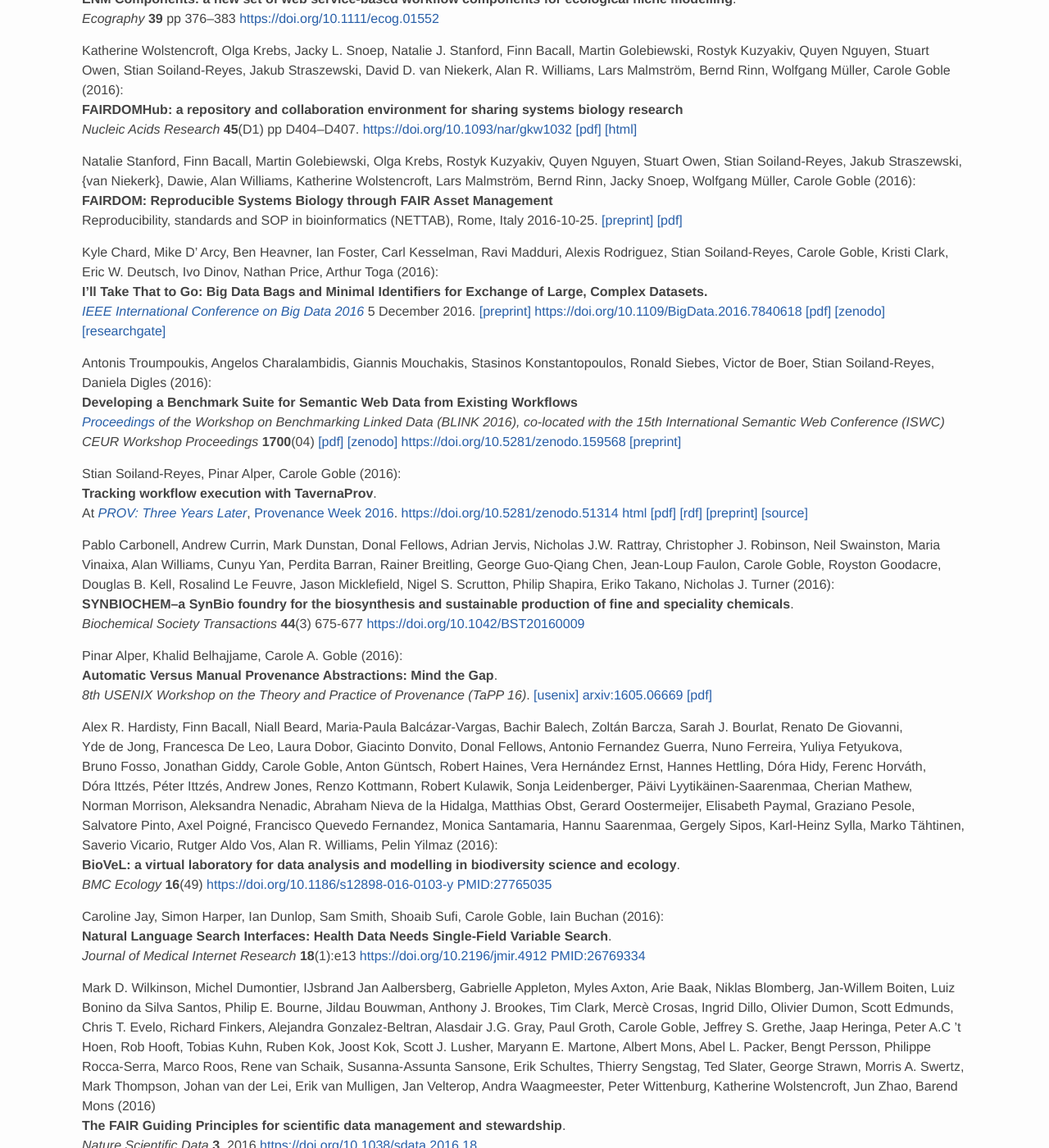
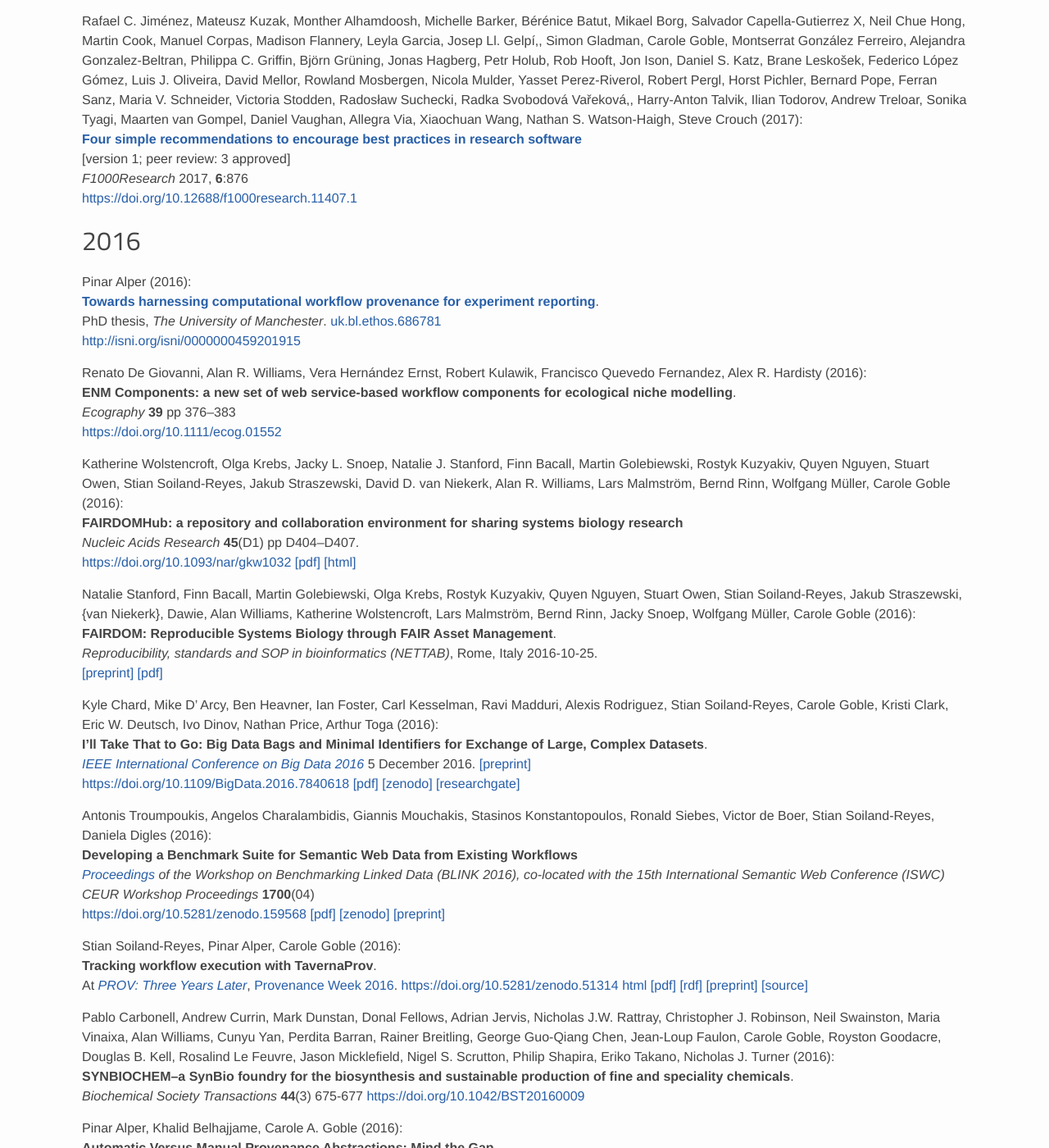
Before and after one commit to eScienceLab/eScienceLab.github.io, a Jekyll site: the page built from publications/index.md, in a window 1280 px wide and 1400 px high, scrolled down 8893 px. Shown: the whole window at 82% size. Built offline with Jekyll 4.4.1, drawn with Linux system fonts in a browser that asks for light colours; comment, search, counter and statistics services are not loaded; some of the changed text lies outside the part shown.

Commit message:
Markdown tweaks/newlines

```diff
--- a/publications/index.md
+++ b/publications/index.md
@@ -112,7 +112,8 @@
 Tobias Kuhn, Hailiang Mei, Hervé Ménager, Steffen Möller, Robin A. Richardson,
 Vincent Robert, Stian Soiland-Reyes, Robert Stevens, Szoke Szaniszlo,
 Suzan Verberne, Aswin Verhoeven, Katherine Wolstencroft (2021):
-[**Perspectives on automated composition of workflows in the life sciences**](https://doi.org/10.12688/f1000research.54159.1) [version 1; peer review: 2 approved].
+[**Perspectives on automated composition of workflows in the life sciences**](https://doi.org/10.12688/f1000research.54159.1).
+[version 1; peer review: 2 approved]
 _F1000Research_ **10**:897
 <https://doi.org/10.12688/f1000research.54159.1>
 
@@ -285,7 +286,7 @@
 Shoaib Sufi, Aleksandra Nenadic, Raniere Silva, Beth Duckles, Iveta Simera, Jennifer A. de Beyer, Caroline Struthers,
 Terhi Nurmikko-Fuller, Louisa Bellis, Wadud Miah, Adriana Wilde, Iain Emsley, Olivier Philippe, Melissa Balzano, Sara Coelho, Heather Ford, Catherine Jones, Vanessa Higgins (2018):
 [**Ten simple rules for measuring the impact of workshops**](https://doi.org/10.1371/journal.pcbi.1006191).
-_PLOS Computational Biology_ **14**(8):e1006191.
+_PLOS Computational Biology_ **14**(8):e1006191
 <https://doi.org/10.1371/journal.pcbi.1006191>
 
 Pablo Carbonell, Adrian J. Jervis, Christopher J. Robinson, Cunyu Yan, Mark Dunstan, Neil Swainston, Maria Vinaixa, Katherine A. Hollywood, Andrew Currin, Nicholas J. W. Rattray, Sandra Taylor, Reynard Spiess, Rehana Sung, Alan R. Williams, Donal Fellows, Natalie J. Stanford, Paul Mulherin, Rosalind Le Feuvre, Perdita Barran, Royston Goodacre, Nicholas J. Turner, Carole Goble, George Guoqiang Chen, Douglas B. Kell, Jason Micklefield, Rainer Breitling, Eriko Takano, Jean-Loup Faulon, Nigel S. Scrutton (2018):
@@ -313,17 +314,17 @@
 Lee Larcombe, Rita Hendricusdottir, Teresa K. Attwood, Finn Bacall, Niall Beard, Louisa J. Bellis, Warwick B. Dunn, John M. Hancock, Aleksandra Nenadic, Christine Orengo, Bert Overduin, Susanna-Assunta Sansone, Milo Thurston, Mark R. Viant, Catherine L. Winder, Carole A. Goble, Chris P. Ponting, Gabriella Rustici (2017):
 [**ELIXIR-UK role in bioinformatics training at the national level and across ELIXIR**](https://doi.org/10.12688/f1000research.11837.1).
 [version 1; peer review: 4 approved, 1 approved with reservations]
-_F1000Research_ **6**:952.
+_F1000Research_ **6**:952
 [https://doi.org/10.12688/f1000research.11837.1](https://doi.org/10.12688/f1000research.11837.1)
 
 Steffen Möller, Stuart W. Prescott, Lars Wirzenius; Petter Reinholdtsen, Brad Chapman, Pjotr Prins, Stian Soiland-Reyes, Fabian Klötzl, Andrea Bagnacani, Matúš Kalaš, Andreas Tille, Michael R. Crusoe (2017):
-[**Robust cross-platform workflows: how technical and scientific communities collaborate to develop, test and share best practices for data analysis.**](https://doi.org/10.1007/s41019-017-0050-4)
+[**Robust cross-platform workflows: how technical and scientific communities collaborate to develop, test and share best practices for data analysis.**](https://doi.org/10.1007/s41019-017-0050-4).
 _Data Science and Engineering_ **2**:232 pp 232–244.
 [https://doi.org/10.1007/s41019-017-0050-4](https://doi.org/10.1007/s41019-017-0050-4)
 
 Pinar Alper, Khalid Belhajjame, Carole A.Goble (2017):
 [**Static analysis of Taverna workflows to predict provenance patterns**](https://www.research.manchester.ac.uk/portal/files/51115976/FGCS2017.pdf).
-_Future Generation Computer Systems_ **75** pp 310-329.
+_Future Generation Computer Systems_ **75** pp 310-329
 [https://doi.org/10.1016/j.future.2017.01.004](https://doi.org/10.1016/j.future.2017.01.004)
 [[preprint](https://www.research.manchester.ac.uk/portal/files/51115976/FGCS2017.pdf)]
 [[preprint server](https://www.research.manchester.ac.uk/portal/en/publications/static-analysis-of-taverna-workflows-to-predict-provenance-patterns(fd2833ab-287a-43ba-9c06-a89416d4e0ee).html)]
@@ -372,22 +373,22 @@
 Katherine Wolstencroft, Olga Krebs, Jacky L. Snoep, Natalie J. Stanford, Finn Bacall, Martin Golebiewski, Rostyk Kuzyakiv, Quyen Nguyen, Stuart Owen, Stian Soiland-Reyes, Jakub Straszewski, David D. van Niekerk, Alan R. Williams, Lars Malmström, Bernd Rinn, Wolfgang Müller, Carole Goble (2016):
 **FAIRDOMHub: a repository and collaboration environment for sharing systems biology research**
 _Nucleic Acids Research_ **45**(D1) pp D404–D407.
-[https://doi.org/10.1093/nar/gkw1032](https://doi.org/10.1093/nar/gkw1032)
+<https://doi.org/10.1093/nar/gkw1032>
 [[pdf]](http://nar.oxfordjournals.org/content/early/2016/11/28/nar.gkw1032.full.pdf)
 [[html]](https://nar.oxfordjournals.org/content/early/2016/11/28/nar.gkw1032.full)
 
 
 Natalie Stanford, Finn Bacall, Martin Golebiewski, Olga Krebs, Rostyk Kuzyakiv, Quyen Nguyen, Stuart Owen, Stian Soiland-Reyes, Jakub Straszewski, {van Niekerk}, Dawie, Alan Williams, Katherine Wolstencroft, Lars Malmström, Bernd Rinn, Jacky Snoep, Wolfgang Müller, Carole Goble (2016):
-**FAIRDOM: Reproducible Systems Biology through FAIR Asset Management**
-Reproducibility, standards and SOP in bioinformatics (NETTAB), Rome, Italy 2016-10-25.
+**FAIRDOM: Reproducible Systems Biology through FAIR Asset Management**.
+_Reproducibility, standards and SOP in bioinformatics (NETTAB)_, Rome, Italy 2016-10-25.
 [[preprint]](https://www.research.manchester.ac.uk/portal/en/publications/fairdom-reproducible-systems-biology-through-fair-asset-management(5ec03f9e-6f34-4eed-9d8a-804167220871).html)
 [[pdf]](https://www.research.manchester.ac.uk/portal/files/57033545/NETTAB_2016_paper_22.pdf)
 
 Kyle Chard, Mike D’ Arcy, Ben Heavner, Ian Foster, Carl Kesselman, Ravi Madduri, Alexis Rodriguez, Stian Soiland-Reyes, Carole Goble, Kristi Clark, Eric W. Deutsch, Ivo Dinov, Nathan Price, Arthur Toga (2016):
-**I’ll Take That to Go: Big Data Bags and Minimal Identifiers for Exchange of Large, Complex Datasets.**
+**I’ll Take That to Go: Big Data Bags and Minimal Identifiers for Exchange of Large, Complex Datasets**.
 _[IEEE International Conference on Big Data 2016](http://cci.drexel.edu/bigdata/bigdata2016/)_ 5 December 2016.
 [[preprint]](https://www.research.manchester.ac.uk/portal/en/publications/ill-take-that-to-go-big-data-bags-and-minimal-identifiers-for-exchange-of-large-complex-datasets(8335e672-1d85-4649-a245-56fbdb1bd423).html)
-[https://doi.org/10.1109/BigData.2016.7840618](https://doi.org/10.1109/BigData.2016.7840618)
+<https://doi.org/10.1109/BigData.2016.7840618>
 [[pdf]](https://static.aminer.org/pdf/fa/bigdata2016/BigD418.pdf)
 [[zenodo]](https://zenodo.org/record/820878)
 [[researchgate]](https://www.researchgate.net/publication/309779617_I'll_Take_That_to_Go_Big_Data_Bags_and_Minimal_Identifiers_for_Exchange_of_Large_Complex_Datasets)
@@ -396,9 +397,9 @@
 **Developing a Benchmark Suite for Semantic Web Data from Existing Workflows**
 _[Proceedings](http://ceur-ws.org/Vol-1700/) of the Workshop on Benchmarking Linked Data (BLINK 2016), co-located with the 15th International Semantic Web Conference (ISWC)_
 _CEUR Workshop Proceedings_ **1700**(04)
+<https://doi.org/10.5281/zenodo.159568>
 [[pdf]](http://ceur-ws.org/Vol-1700/paper-04.pdf)
 [[zenodo]](https://zenodo.org/record/159568)
-[https://doi.org/10.5281/zenodo.159568](https://doi.org/10.5281/zenodo.159568)
 [[preprint]](https://www.research.manchester.ac.uk/portal/en/publications/developing-a-benchmark-suite-for-semantic-web-data-from-existing-workflows(03047934-c3d3-4cd4-b001-e0b913766a92).html)
 
 Stian Soiland-Reyes, Pinar Alper, Carole Goble (2016):
```
